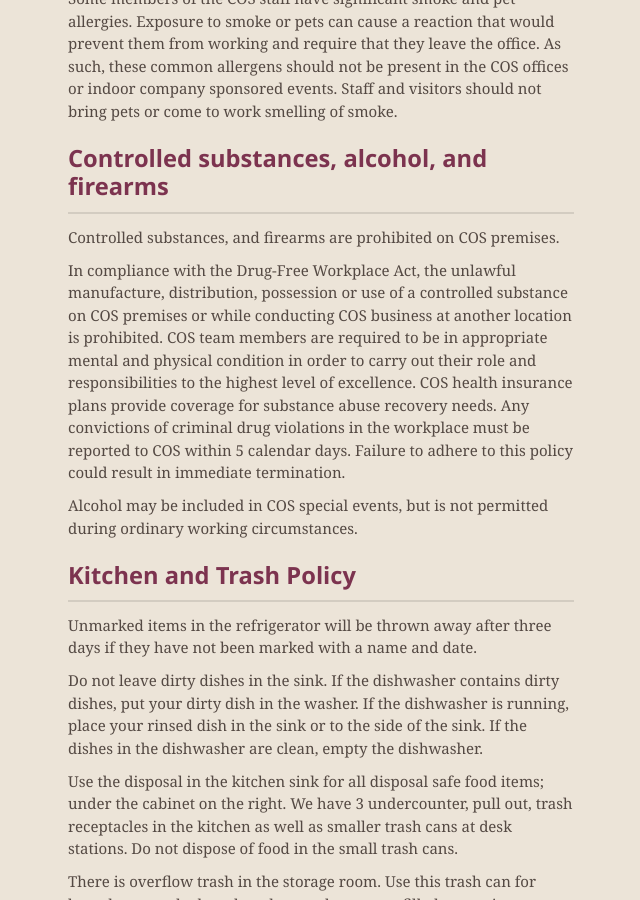
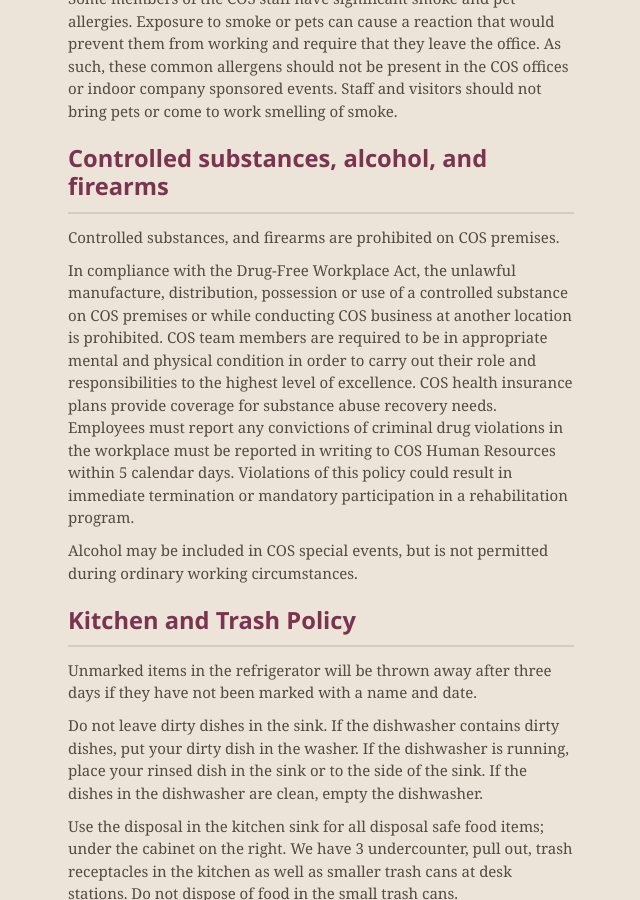
Before and after one commit to CenterForOpenScience/Policies-and-Procedures, a Jekyll site: the page built from index.md, in a window 1280 px wide and 900 px high, scrolled down 12578 px. Shown: the whole window, without its empty margins (319-959 px from the left). Built offline with Jekyll 4.4.1, drawn with Linux system fonts in a browser that asks for light colours; nearby versions of some CDN libraries; our own code applies the rules of GitHub Pages for plain Markdown files.

Commit message:
Update drug policy with revisions

```diff
--- a/index.md
+++ b/index.md
@@ -286,7 +286,7 @@
 
 Controlled substances, and firearms are prohibited on COS premises.
 
-In compliance with the Drug-Free Workplace Act, the unlawful manufacture, distribution, possession or use of a controlled substance on COS premises or while conducting COS business at another location is prohibited.  COS team members are required to be in appropriate mental and physical condition in order to carry out their role and responsibilities to the highest level of excellence. COS health insurance plans provide coverage for substance abuse recovery needs. Any convictions of criminal drug violations in the workplace must be reported to COS within 5 calendar days. Failure to adhere to this policy could result in immediate termination.
+In compliance with the Drug-Free Workplace Act, the unlawful manufacture, distribution, possession or use of a controlled substance on COS premises or while conducting COS business at another location is prohibited.  COS team members are required to be in appropriate mental and physical condition in order to carry out their role and responsibilities to the highest level of excellence. COS health insurance plans provide coverage for substance abuse recovery needs. Employees must report any convictions of criminal drug violations in the workplace must be reported in writing to COS Human Resources within 5 calendar days. Violations of this policy could result in immediate termination or mandatory participation in a rehabilitation program.
 
 Alcohol may be included in COS special events, but is not permitted during ordinary working circumstances.
 
```
